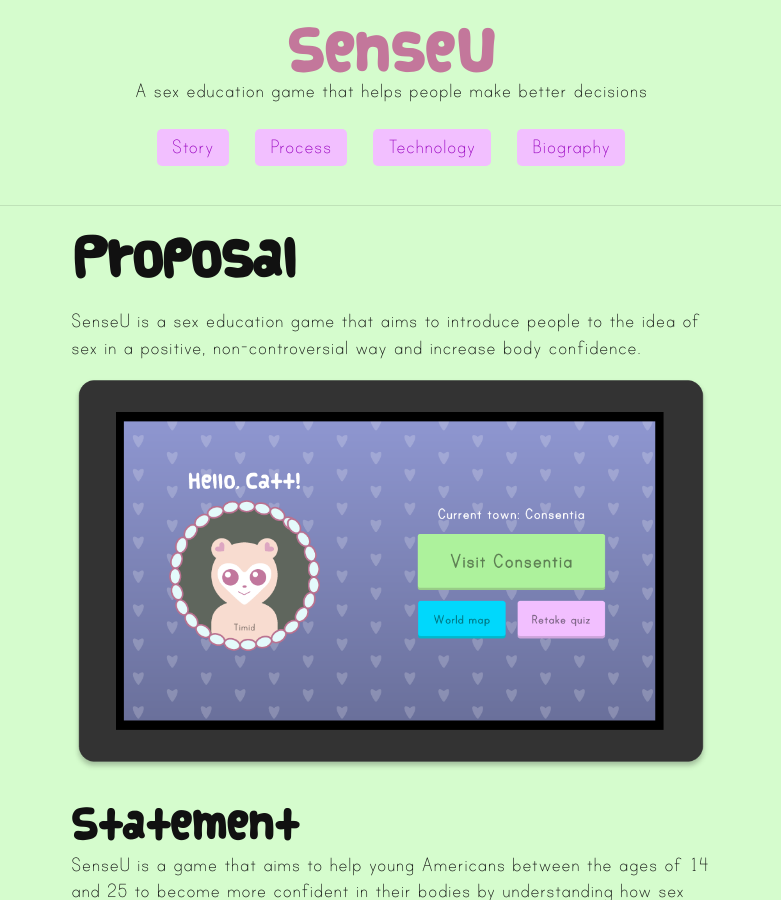
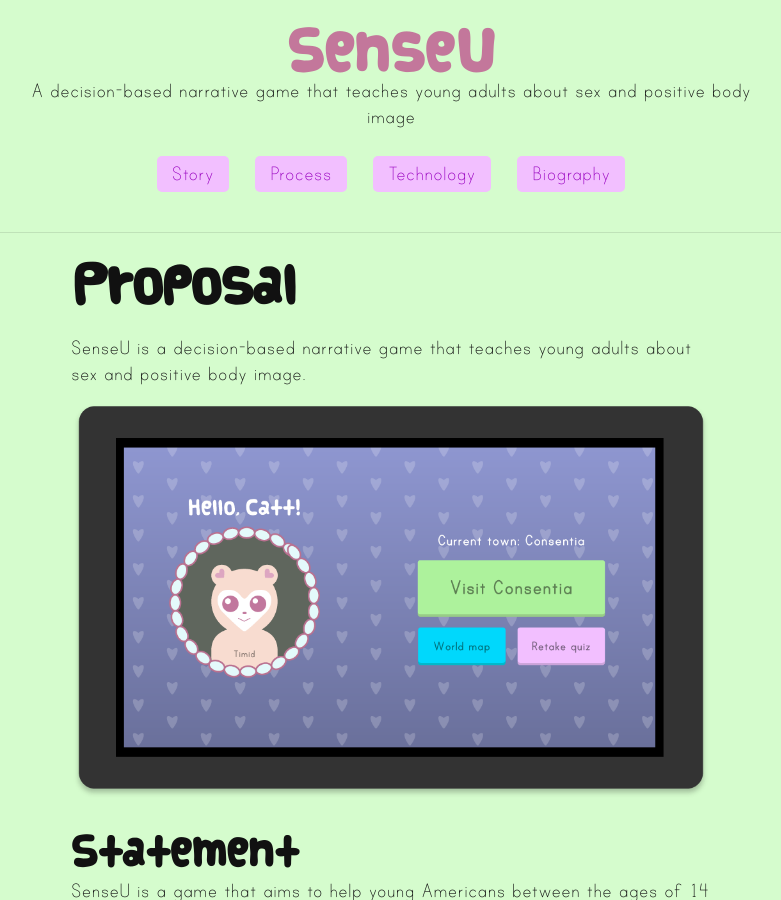
Before and after one commit to cattsmall/thesis-website, a Jekyll site: the page built from proposal.md, in a window 1280 px wide and 900 px high. Shown: the whole window, without its empty margins (249-1030 px from the left). Built offline with Jekyll 4.4.1, drawn with Linux system fonts in a browser that asks for light colours; some web fonts are replaced.

Commit message:
updated statement

```diff
--- a/_config.yml
+++ b/_config.yml
@@ -1,7 +1,7 @@
 # Site settings
 title: "SenseU"
 email: catt@cattsmall.com
-description: "A sex education game that helps people make better decisions"
+description: "A decision-based narrative game that teaches young adults about sex and positive body image"
 baseurl: "" # the subpath of your site, e.g. /blog/
 url: "http://thesis.cattsmall.com" # the base hostname & protocol for your site
 twitter_username: jekyllrb
--- a/proposal.md
+++ b/proposal.md
@@ -4,7 +4,7 @@ title: Proposal
 permalink: /
 ---
 
-SenseU is a sex education game that aims to introduce people to the idea of sex in a positive, non-controversial way and increase body confidence.
+SenseU is a decision-based narrative game that teaches young adults about sex and positive body image.
 
 ![](/assets/img/proposal/mockup1.png)
 
```
